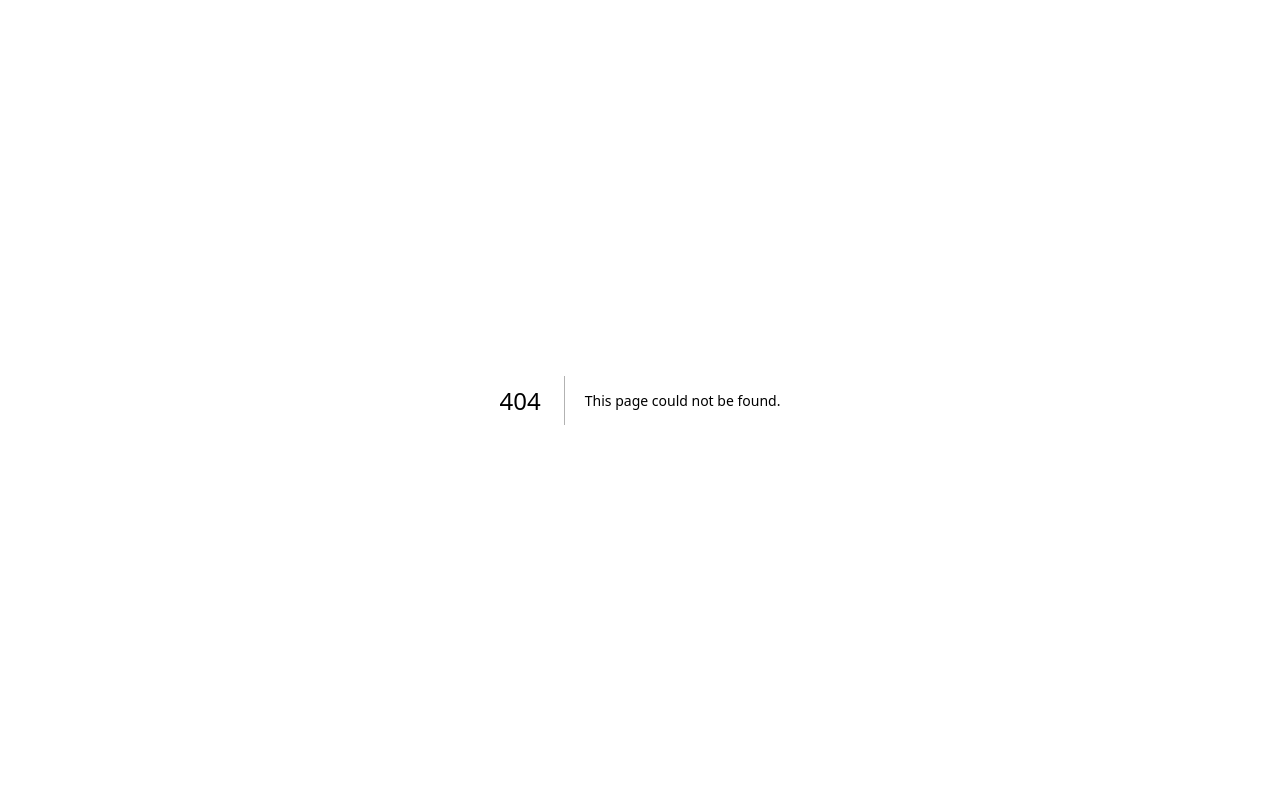
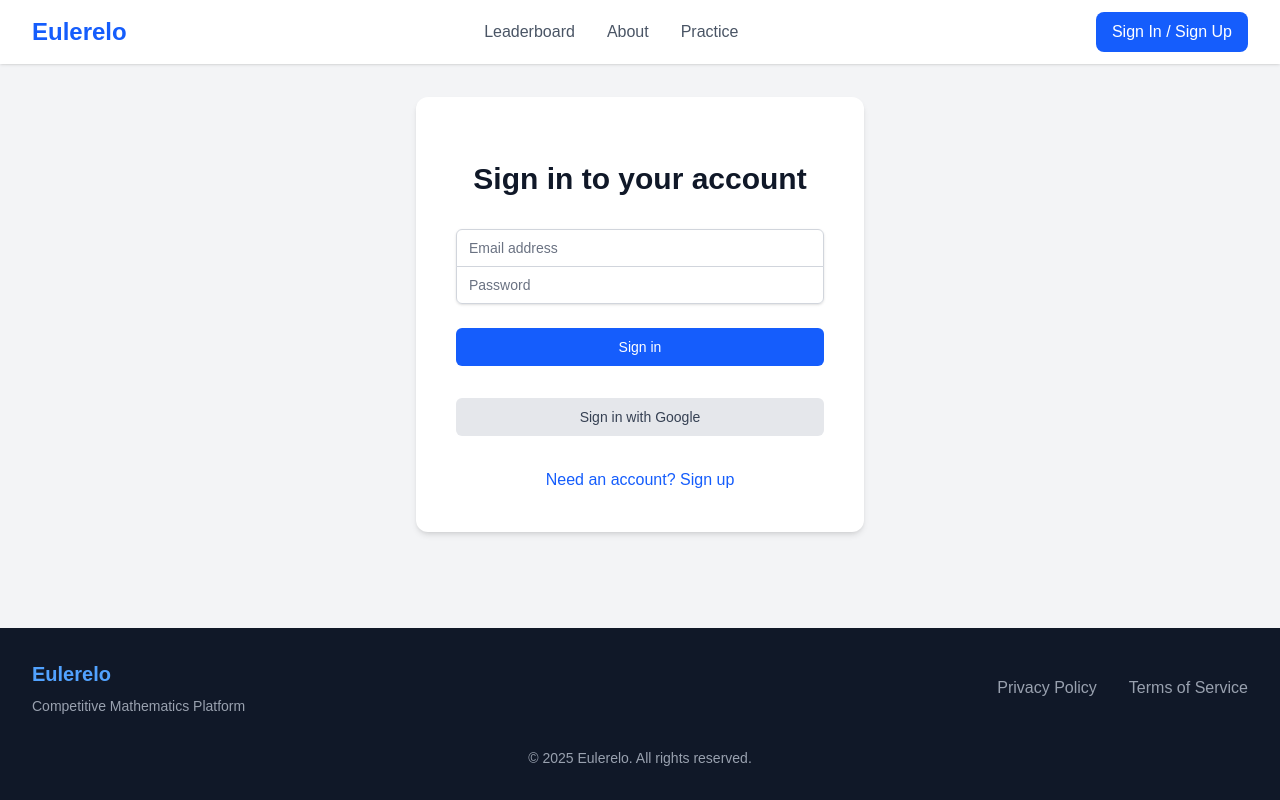
Before and after one commit to isaacchacko/eulerelo, a Next.js app: page /login in a window 1280 px wide. Before the commit this address had no page. Built offline with nearby package versions, Linux system fonts and the light colour scheme.

Commit message:
add mock login/signup

```diff
--- /dev/null
+++ b/src/app/login/page.tsx
@@ -0,0 +1,139 @@
+
+'use client';
+
+import React, { useState } from 'react';
+import Navbar from '@/components/Navbar';
+import Footer from '@/components/Footer';
+
+export default function Auth() {
+  const [isSignIn, setIsSignIn] = useState(true);
+  const [email, setEmail] = useState('');
+  const [password, setPassword] = useState('');
+  const [name, setName] = useState('');
+  const [emailError, setEmailError] = useState('');
+
+  const validateEmail = (email: string) => {
+    const re = /^[a-zA-Z0-9._%+-]+@[a-zA-Z0-9.-]+\.[a-zA-Z]{2,}$/;
+    return re.test(String(email).toLowerCase());
+  };
+
+  const handleEmailChange = (e: React.ChangeEvent<HTMLInputElement>) => {
+    setEmail(e.target.value);
+    if (!validateEmail(e.target.value)) {
+      setEmailError('Please enter a valid email address');
+    } else {
+      setEmailError('');
+    }
+  };
+
+  const handleSubmit = (e: React.FormEvent) => {
+    e.preventDefault();
+    if (!validateEmail(email)) {
+      setEmailError('Please enter a valid email address');
+      return;
+    }
+    // Handle form submission
+    console.log(isSignIn ? 'Sign In' : 'Sign Up', { email, password, name });
+  };
+
+  return (
+    <div className="flex flex-col min-h-screen">
+      <Navbar />
+      <main className="flex-grow flex items-center justify-center bg-gray-100 px-4">
+        <div className="max-w-md w-full space-y-8 bg-white p-10 rounded-xl shadow-md">
+          <div>
+            <h2 className="mt-6 text-center text-3xl font-extrabold text-gray-900">
+              {isSignIn ? 'Sign in to your account' : 'Create your account'}
+            </h2>
+          </div>
+          {emailError && (
+            <div className="text-red-500 text-sm text-center">{emailError}</div>
+          )}
+          <form className="mt-8 space-y-6" onSubmit={handleSubmit}>
+            <div className="rounded-md shadow-sm -space-y-px">
+              {!isSignIn && (
+                <div>
+                  <label htmlFor="name" className="sr-only">
+                    Name
+                  </label>
+                  <input
+                    id="name"
+                    name="name"
+                    type="text"
+                    autoComplete="name"
+                    required
+                    className="appearance-none rounded-none relative block w-full px-3 py-2 border border-gray-300 placeholder-gray-500 text-gray-900 rounded-t-md focus:outline-none focus:ring-blue-500 focus:border-blue-500 focus:z-10 sm:text-sm"
+                    placeholder="Name"
+                    value={name}
+                    onChange={(e) => setName(e.target.value)}
+                  />
+                </div>
+              )}
+              <div>
+                <label htmlFor="email-address" className="sr-only">
+                  Email address
+                </label>
+                <input
+                  id="email-address"
+                  name="email"
+                  type="email"
+                  autoComplete="email"
+                  required
+                  className={`appearance-none rounded-none relative block w-full px-3 py-2 border ${
+                    emailError ? 'border-red-500' : 'border-gray-300'
+                  } placeholder-gray-500 text-gray-900 ${
+                    isSignIn ? 'rounded-t-md' : ''
+                  } focus:outline-none focus:ring-blue-500 focus:border-blue-500 focus:z-10 sm:text-sm`}
+                  placeholder="Email address"
+                  value={email}
+                  onChange={handleEmailChange}
+                />
+              </div>
+              <div>
+                <label htmlFor="password" className="sr-only">
+                  Password
+                </label>
+                <input
+                  id="password"
+                  name="password"
+                  type="password"
+                  autoComplete={isSignIn ? 'current-password' : 'new-password'}
+                  required
+                  className="appearance-none rounded-none relative block w-full px-3 py-2 border border-gray-300 placeholder-gray-500 text-gray-900 rounded-b-md focus:outline-none focus:ring-blue-500 focus:border-blue-500 focus:z-10 sm:text-sm"
+                  placeholder="Password"
+                  value={password}
+                  onChange={(e) => setPassword(e.target.value)}
+                />
+              </div>
+            </div>
+
+            <div>
+              <button
+                type="submit"
+                className="group relative w-full flex justify-center py-2 px-4 border border-transparent text-sm font-medium rounded-md text-white bg-blue-600 hover:bg-blue-700 focus:outline-none focus:ring-2 focus:ring-offset-2 focus:ring-blue-500"
+              >
+                {isSignIn ? 'Sign in' : 'Sign up'}
+              </button>
+            </div>
+          </form>
+          <div>
+            <button
+              className="w-full flex justify-center py-2 px-4 border border-transparent text-sm font-medium rounded-md text-gray-700 bg-gray-200 hover:bg-gray-300 focus:outline-none focus:ring-2 focus:ring-offset-2 focus:ring-gray-500"
+            >
+              {isSignIn ? 'Sign in' : 'Sign up'} with Google
+            </button>
+          </div>
+          <div className="text-center">
+            <button
+              className="text-blue-600 hover:text-blue-800"
+              onClick={() => setIsSignIn(!isSignIn)}
+            >
+              {isSignIn ? 'Need an account? Sign up' : 'Already have an account? Sign in'}
+            </button>
+          </div>
+        </div>
+      </main>
+      <Footer />
+    </div>
+  );
+}
--- a/src/components/Footer.tsx
+++ b/src/components/Footer.tsx
@@ -1,9 +1,8 @@
-
 import React from 'react';
 
 const Footer: React.FC = () => {
   return (
-    <footer className="bg-gray-900 text-white py-8 mt-auto">
+    <footer className="bg-gray-900 text-white py-8">
       <div className="max-w-7xl mx-auto px-4 sm:px-6 lg:px-8">
         <div className="flex flex-col md:flex-row justify-between items-center">
           <div className="mb-4 md:mb-0">
--- a/src/components/Navbar.tsx
+++ b/src/components/Navbar.tsx
@@ -24,18 +24,12 @@ const Navbar: React.FC = () => {
             </Link>
           </div>
 
-          <div className="flex items-center space-x-4">
+          <div className="flex items-center">
             <Link
-              href="/api/auth/signin"
-              className="px-4 py-2 border-2 border-blue-600 text-blue-600 rounded-lg hover:bg-blue-50 transition-colors"
-            >
-              Sign In
-            </Link>
-            <Link
-              href="/api/auth/signup"
+              href="/login"
               className="px-4 py-2 bg-blue-600 text-white rounded-lg hover:bg-blue-700 transition-colors"
             >
-              Sign Up
+              Sign In / Sign Up
             </Link>
           </div>
         </div>
```
